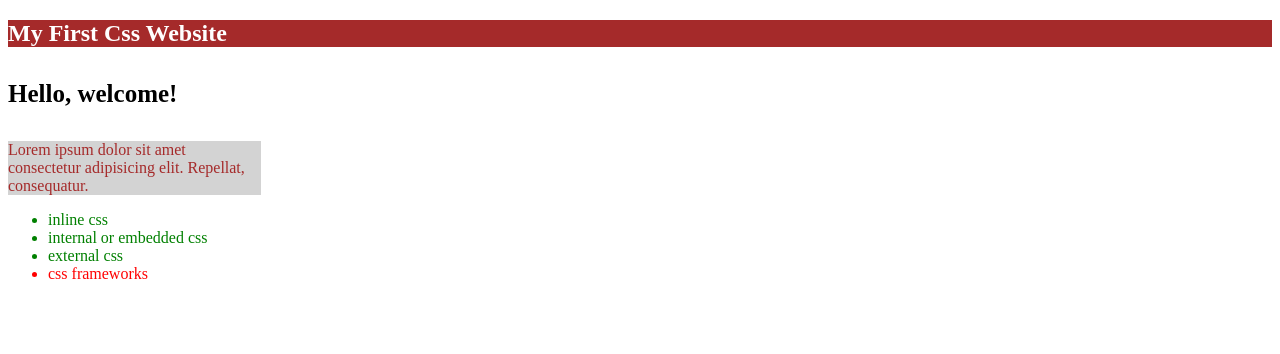
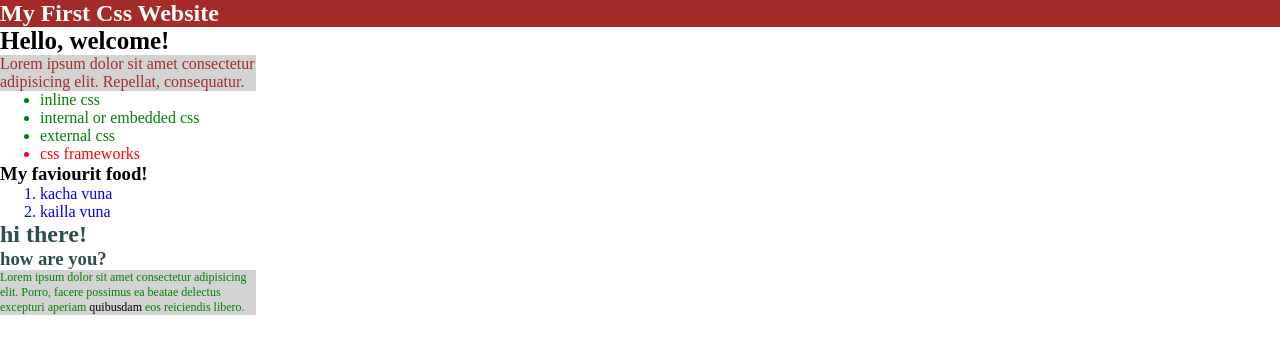
Before and after one commit to for-sifad/CSS, a plain HTML site: page index.html in a window 1280 px wide. Drawn offline with Linux system fonts and the light colour scheme.

Commit message:
learned about advanced selectors, span tag, universal selector.

```diff
--- a/index.html
+++ b/index.html
@@ -1,11 +1,16 @@
 <!DOCTYPE html>
 <html lang="en">
+
 <head>
     <meta charset="UTF-8">
     <meta name="viewport" content="width=device-width, initial-scale=1.0">
     <title>First Css</title>
     <!-- example of embedded css -->
     <style>
+        *{
+            margin: 0%;
+        }
+
         p {
             color: brown;
             width: 20%;
@@ -24,8 +29,21 @@
             color: red;
         }
 
+        .group {
+            color: blue;
+        }
+
+        .same1,
+        .same2 {
+            color:darkslategray;
+        }
+
+        .size{
+            font-size: 12px;
+        }
     </style>
 </head>
+
 <body>
     <!-- example of inline css -->
     <h2 style="background-color: brown; color: white;">My First Css Website</h2>
@@ -41,5 +59,18 @@
         <li class="common">external css</li>
         <li id="unique">css frameworks</li>
     </ul>
+
+    <h3>My faviourit food!</h3>
+    <ol class="group">
+        <li>kacha vuna</li>
+        <li>kailla vuna</li>
+    </ol>
+
+    <div>
+        <h2 class="same1">hi there!</h2>
+        <h3 class="same2">how are you?</h3>
+        <p class="common size">Lorem ipsum dolor sit amet consectetur adipisicing elit. Porro, facere possimus ea beatae delectus excepturi aperiam <span style="color: black">quibusdam</span> eos reiciendis libero.</p>
+    </div>
 </body>
+
 </html>
```
